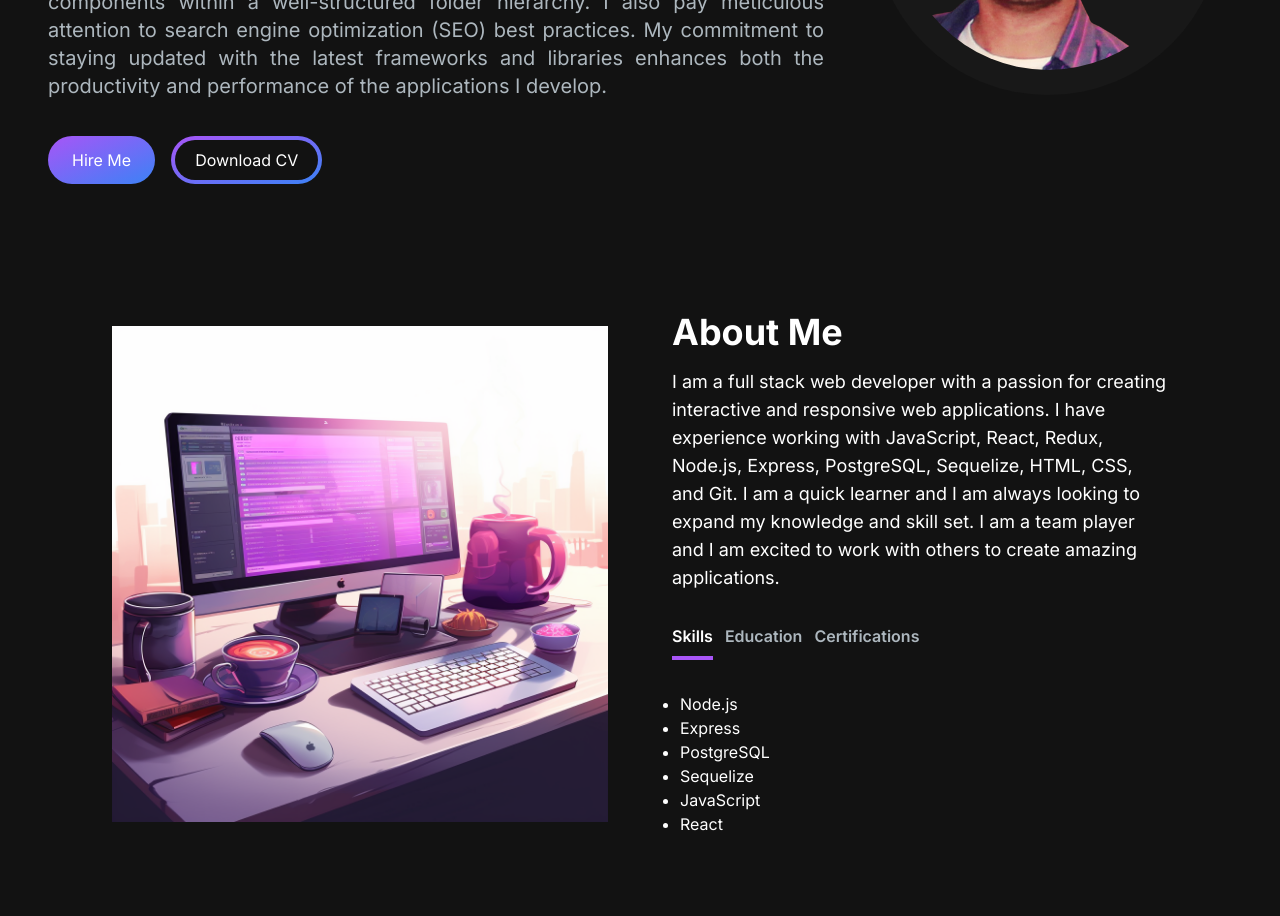
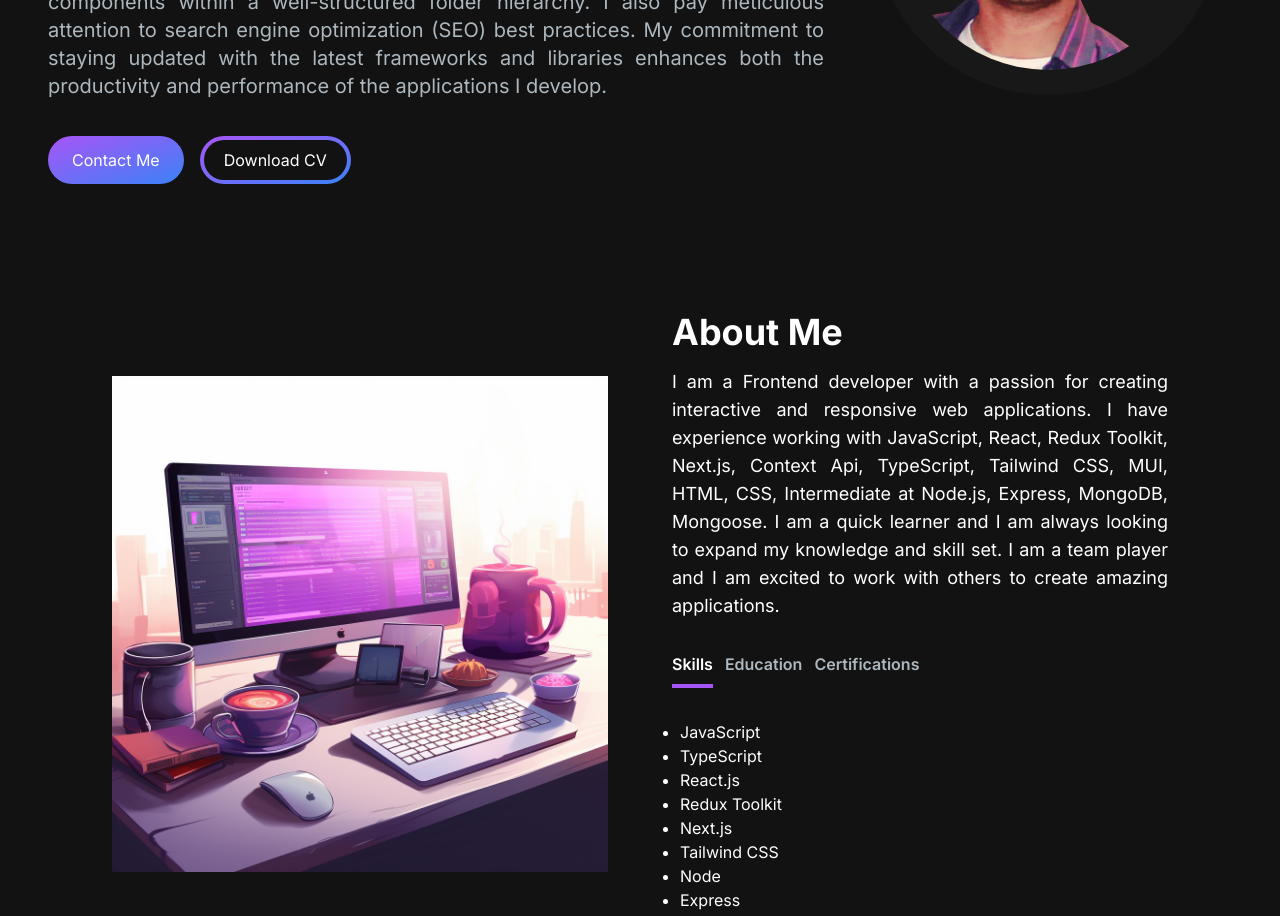
Before and after one commit to Mohdsaifulla/Portfolio-3.0, a Next.js app: page / in a window 1280 px wide. Shown: the part 520-1436 px from the top of the page. Built offline with nearby package versions, Linux system fonts and the light colour scheme.

Commit message:
feature added

```diff
--- a/package.json
+++ b/package.json
@@ -9,6 +9,7 @@
     "lint": "next lint"
   },
   "dependencies": {
+    "@emailjs/browser": "^3.11.0",
     "@heroicons/react": "^2.0.18",
     "autoprefixer": "10.4.16",
     "eslint": "8.50.0",
@@ -19,6 +20,7 @@
     "react": "^18.2.0",
     "react-animated-numbers": "^0.16.0",
     "react-dom": "^18.2.0",
+    "react-toastify": "^9.1.3",
     "react-type-animation": "^3.1.0",
     "resend": "^1.1.0",
     "tailwindcss": "3.3.3"
--- a/src/app/components/AboutSection.jsx
+++ b/src/app/components/AboutSection.jsx
@@ -9,12 +9,18 @@ const TAB_DATA = [
     id: "skills",
     content: (
       <ul className="list-disc pl-2">
-        <li>Node.js</li>
+        <li>JavaScript</li>
+        <li>TypeScript</li>
+        <li>React.js</li>
+        <li>Redux Toolkit</li>
+        <li>Next.js</li>
+        <li>Tailwind CSS</li>
+        <li>Node</li>
         <li>Express</li>
-        <li>PostgreSQL</li>
-        <li>Sequelize</li>
-        <li>JavaScript</li>
-        <li>React</li>
+        <li>MongoDB</li>
+
+
+
       </ul>
     ),
   },
@@ -23,8 +29,8 @@ const TAB_DATA = [
     id: "education",
     content: (
       <ul className="list-disc pl-2">
-        <li>Fullstack Academy of Code</li>
-        <li>University of California, Santa Cruz</li>
+        <li>Mechanical Engineering</li>
+        <li>Bundelkhand University, Jhansi</li>
       </ul>
     ),
   },
@@ -33,8 +39,13 @@ const TAB_DATA = [
     id: "certifications",
     content: (
       <ul className="list-disc pl-2">
-        <li>AWS Cloud Practitioner</li>
-        <li>Google Professional Cloud Developer</li>
+        <li>Hacker Rank DSA</li>
+        <li>FreeCodeCamp.org
+Responsive web design (300 Hour)</li>
+<li>FreeCodeCamp.org
+DSA certification (300 Hour)</li>
+<li>Udemy JavaScript (67 Hour)</li>
+
       </ul>
     ),
   },
@@ -61,11 +72,10 @@ const AboutSection = () => {
         />
         <div className="mt-4 md:mt-0 text-left flex flex-col h-full">
           <h2 className="text-4xl font-bold text-white mb-4">About Me</h2>
-          <p className="text-base lg:text-lg">
-            I am a full stack web developer with a passion for creating
+          <p className="text-base lg:text-lg text-justify">
+            I am a Frontend developer with a passion for creating
             interactive and responsive web applications. I have experience
-            working with JavaScript, React, Redux, Node.js, Express, PostgreSQL,
-            Sequelize, HTML, CSS, and Git. I am a quick learner and I am always
+            working with JavaScript, React, Redux Toolkit, Next.js, Context Api, TypeScript, Tailwind CSS, MUI, HTML, CSS, Intermediate at Node.js, Express, MongoDB, Mongoose. I am a quick learner and I am always
             looking to expand my knowledge and skill set. I am a team player and
             I am excited to work with others to create amazing applications.
           </p>
--- a/src/app/components/EmailSection.jsx
+++ b/src/app/components/EmailSection.jsx
@@ -1,14 +1,44 @@
-import React from "react";
+"use client"
+
 import GithubIcon from "../../../public/github-icon.svg";
 import LinkedinIcon from "../../../public/linkedin-icon.svg";
 import Link from "next/link";
 import Image from "next/image";
 
+import React, { useRef } from "react";
+import emailjs from "@emailjs/browser";
+import { ToastContainer, toast } from "react-toastify";
+import "react-toastify/dist/ReactToastify.css";
+
 const EmailSection = () => {
+  const form = useRef();
+
+  const sendEmail = (e) => {
+    e.preventDefault();
+    toast.info("Email is sending...", { autoClose: true });
+    emailjs
+      .sendForm(
+        "service_am5rvjf",
+        "template_eviw649",
+        form.current,
+        "QPgjShn0Gwpuvdthd"
+      )
+      .then(
+        (result) => {
+          // console.log(result.text);
+          toast.success("Email sent successfully!");
+          form.current.reset();
+        },
+        (error) => {
+          console.log(error.text);
+          toast.error("Failed to send email!");
+        }
+      );
+  };
   return (
     <section
       id="contact"
-      className="grid md:grid-cols-2 my-12 md:my-12 py-24 gap-4 relative"
+      className="grid md:grid-cols-2 my-12 md:my-12 py-24 gap-4 relative -z-0"
     >
       <div className="bg-[radial-gradient(ellipse_at_center,_var(--tw-gradient-stops))] from-primary-900 to-transparent rounded-full h-80 w-80 z-0 blur-lg absolute top-3/4 -left-4 transform -translate-x-1/2 -translate-1/2"></div>
       <div className="z-10">
@@ -22,29 +52,30 @@ const EmailSection = () => {
           try my best to get back to you!
         </p>
         <div className="socials flex flex-row gap-2">
-          <Link href="github.com">
+          <Link href="https://github.com/Mohdsaifulla" target="_blank">
             <Image src={GithubIcon} alt="Github Icon" />
           </Link>
-          <Link href="linkedin.com">
+          <Link href="https://www.linkedin.com/in/mohd-saifulla-336633262/" target="_blank">
             <Image src={LinkedinIcon} alt="Linkedin Icon" />
           </Link>
         </div>
       </div>
       <div className="z-10">
-        <form className="flex flex-col">
+        <form className="flex flex-col" ref={form} onSubmit={sendEmail}>
           <div className="mb-6">
             <label
               htmlFor="email"
               className="text-white block mb-2 text-sm font-medium"
             >
-              Your email
+              Your Name
             </label>
             <input
-              type="email"
+              type="text"
+              name="from_name"
               id="email"
               required
               className="bg-[#18191E] border border-[#33353F] placeholder-[#9CA2A9] text-gray-100 text-sm rounded-lg block w-full p-2.5"
-              placeholder="jacob@google.com"
+              placeholder="Jacob Inoski"
             />
           </div>
           <div className="mb-6">
@@ -52,14 +83,15 @@ const EmailSection = () => {
               htmlFor="subject"
               className="text-white block text-sm mb-2 font-medium"
             >
-              Subject
+              Email
             </label>
             <input
-              type="text"
+             type="email"
+             name="from_email"
               id="subject"
               required
               className="bg-[#18191E] border border-[#33353F] placeholder-[#9CA2A9] text-gray-100 text-sm rounded-lg block w-full p-2.5"
-              placeholder="Just saying hi"
+              placeholder="jacob46@gmail.com"
             />
           </div>
           <div className="mb-6">
@@ -79,10 +111,12 @@ const EmailSection = () => {
           <button
             type="submit"
             className="bg-primary-500 hover:bg-primary-600 text-white font-medium py-2.5 px-5 rounded-lg w-full"
+            value="Send"
           >
             Send Message
           </button>
         </form>
+        <ToastContainer />
       </div>
     </section>
   );
--- a/src/app/components/HeroSection.jsx
+++ b/src/app/components/HeroSection.jsx
@@ -37,13 +37,14 @@ const HeroSection = () => {
           </p>
           <div>
             <Link
-              href="/contact"
+              href="#contact"
               className="px-6 inline-block py-3 w-full sm:w-fit rounded-full mr-4 bg-gradient-to-br from-primary-500 to-secondary-500 hover:bg-slate-200 text-white"
             >
-              Hire Me
+              Contact Me
             </Link>
             <Link
-              href="/"
+              href="https://drive.google.com/file/d/1knH71-d-muH22ZLjk9iBN2zKeB7MU6yQ/view"
+              target="_blank"
               className="px-1 inline-block py-1 w-full sm:w-fit rounded-full bg-gradient-to-br from-primary-500 to-secondary-500 hover:bg-slate-800 text-white mt-3"
             >
               <span className="block bg-[#121212] hover:bg-slate-800 rounded-full px-5 py-2">
```
Also changed, not shown: 1 other file (tests, documents, lock files or other folders).
